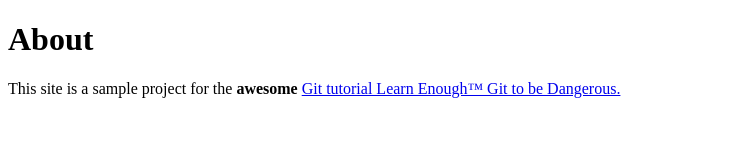
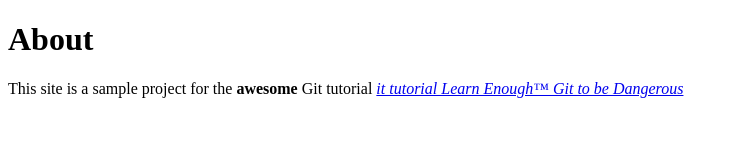
Before and after one commit to TikDalton/website, a plain HTML site: page about.html in a window 1280 px wide. Shown: the whole page, without its empty margins (0-738 px from the left). Drawn offline with Linux system fonts and the light colour scheme.

Commit message:
Fix text errors in about.html

```diff
--- a/about.html
+++ b/about.html
@@ -6,8 +6,7 @@
   <body>
     <h1> About </h1>
     <p>
-      This site is a sample project for the <strong>awesome</strong>
-      <a href="https://www.learnenough.com/course/learn_enough_git/git"> Git tutorial Learn Enough™ Git to be Dangerous.</a>
+      This site is a sample project for the <strong>awesome</strong> Git tutorial <a href="https://www.learnenough.com/course/learn_enough_git/git"> <em> it tutorial Learn Enough™ Git to be Dangerous </em></a>
     </p>
   </body>
 </html>
```
